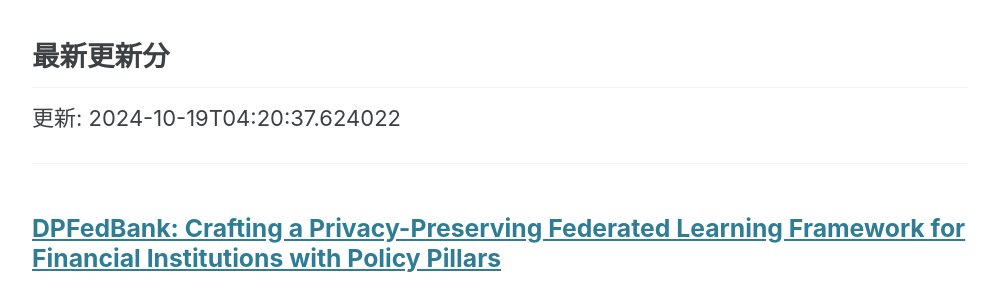
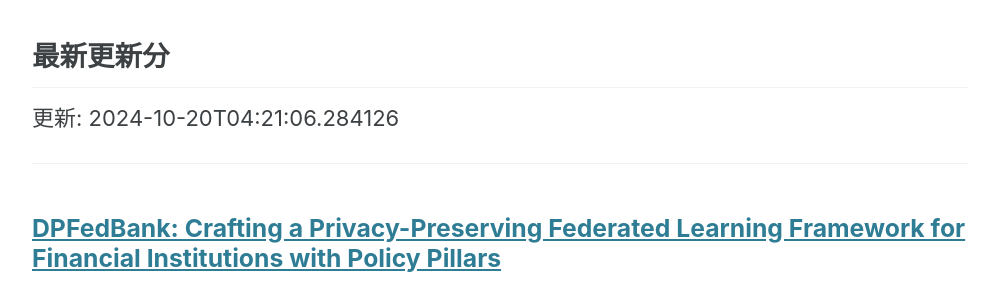
Before and after one commit to haruhisa-enomoto/arxiv-privacy-tech, a Jekyll site: the page built from index.md, in a window 1280 px wide and 900 px high, scrolled down 680 px. Shown: the part 155-443 px from the top of the window, without its empty margins (140-1139 px from the left). Built offline with Jekyll 4.4.1, drawn with Linux system fonts in a browser that asks for light colours; cached includes are drawn as plain includes.

Commit message:
:robot: Automate updates

```diff
--- a/index.md
+++ b/index.md
@@ -27,7 +27,7 @@ author_profile: false
 
 ## 最新更新分
 
-更新: 2024-10-19T04:20:37.624022
+更新: 2024-10-20T04:21:06.284126
 
 - - -
 
```
